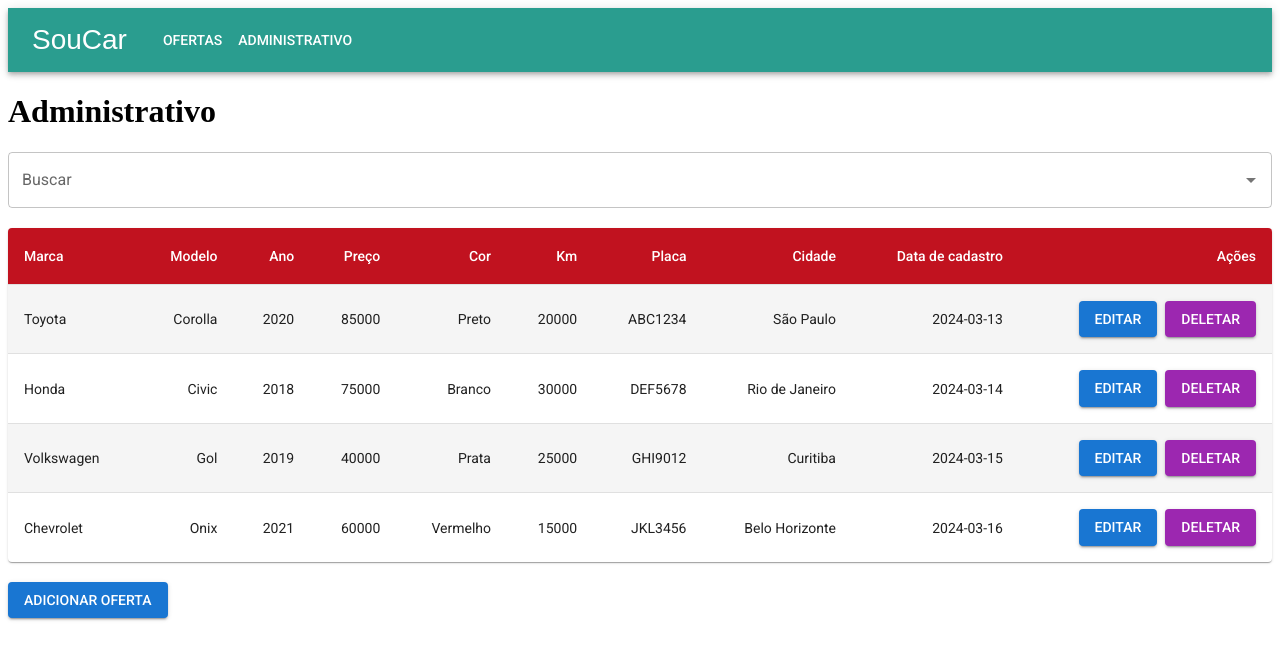
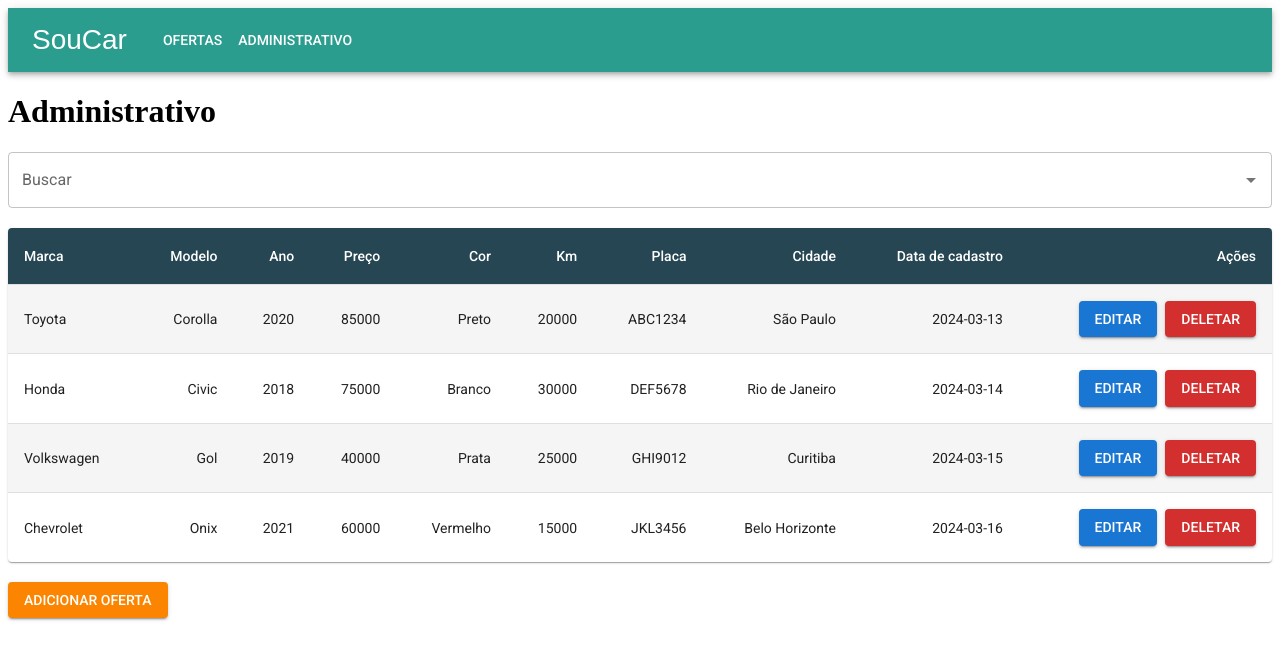
Before and after one commit to maiaaraujo/teste-sou, a React (Create React App) app: page /admin in a window 1280 px wide. Shown: the top 660 px of the page. Built offline with nearby package versions, Linux system fonts and the light colour scheme.

Commit message:
color button

```diff
--- a/src/components/ModalForm/ModalForm.js
+++ b/src/components/ModalForm/ModalForm.js
@@ -60,7 +60,7 @@ const ModalForm = ({ adicionarOferta }) => {
 
   return (
     <div>
-      <Button variant="contained" onClick={handleOpen}>Adicionar Oferta</Button>
+      <Button sx={{ backgroundColor: '#fb8500' }} variant="contained" onClick={handleOpen}>Adicionar Oferta</Button>
       <Modal
         open={open}
         onClose={handleClose}
--- a/src/components/TabelaAdmin/TabelaAdmin.js
+++ b/src/components/TabelaAdmin/TabelaAdmin.js
@@ -12,7 +12,7 @@ import Button from '@mui/material/Button';
 
 const StyledTableCell = styled(TableCell)(({ theme }) => ({
   [`&.${tableCellClasses.head}`]: {
-    backgroundColor: '#c1121f',
+    backgroundColor: '#264653',
     color: theme.palette.common.white,
   },
   [`&.${tableCellClasses.body}`]: {
@@ -73,7 +73,7 @@ const TabelaAdmin = () => {
               <StyledTableCell align="right">{carro.dataCadastro}</StyledTableCell>
               <StyledTableCell align="right">
                 <Button variant="contained" color="primary" onClick={() => handleEditar(carro.id)}>Editar</Button>
-                <Button variant="contained" color="secondary" sx={{ marginLeft: '8px' }} onClick={() => handleDeletar(carro.id)}>Deletar</Button>
+                <Button variant="contained" color="error" sx={{ marginLeft: '8px' }} onClick={() => handleDeletar(carro.id)}>Deletar</Button>
               </StyledTableCell>
             </StyledTableRow>
           ))}
```
